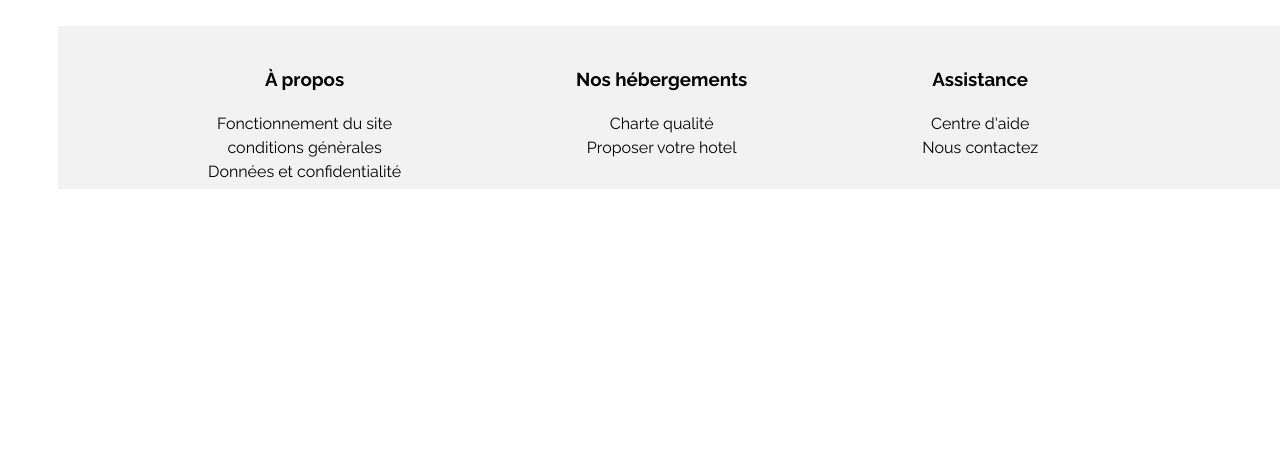
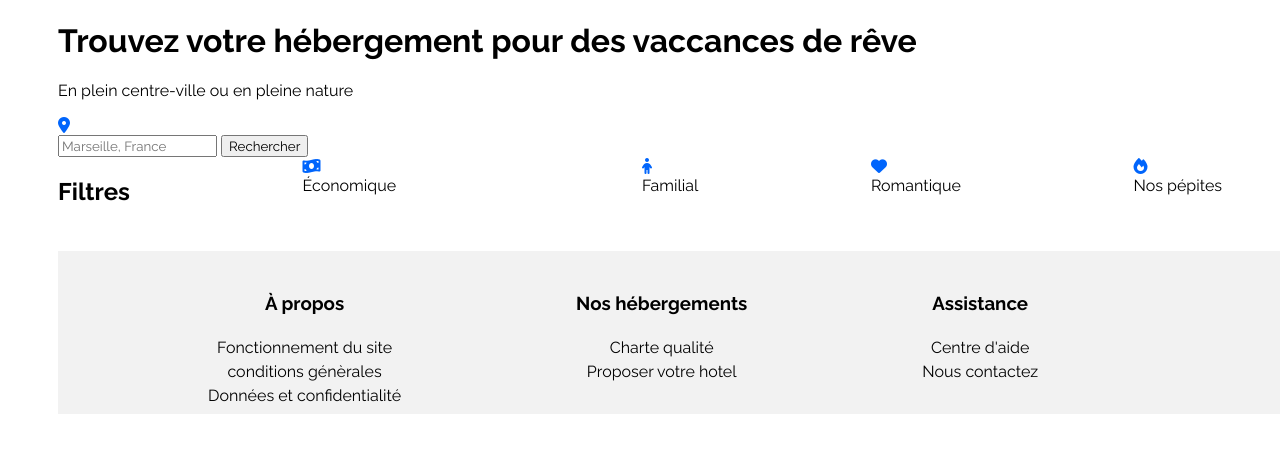
Before and after one commit to djawahir/site-reservation-hotel-Booki, a plain HTML site: page index.html in a window 1280 px wide. Shown: the part 71-524 px from the top of the page. Drawn offline with Linux system fonts and the light colour scheme.

Commit message:
ajout des filtres

```diff
--- a/index.html
+++ b/index.html
@@ -23,7 +23,47 @@
                 <li><a href="#" class="activites">Activités</a></li>
                 <li><a href="#"  class="hebergements">Hébergements</a></li>
             </nav>
+
+            <!-- ajout des filtres -->
+
+            <h1>Trouvez votre hébergement pour des vaccances de rêve</h1>
+            <p>En plein centre-ville ou en pleine nature</p>
+            <section>
+                <form>
+                    <div><i class="fa-solid fa-location-dot"></i></div>
+                    <input type="search" placeholder="Marseille, France">
+                    <button>Rechercher</button>
+                </form>
+            </section>
+
+            <section class="flexbetwen">
+                <h2>Filtres</h2>
+
+                <div class="sizefilter">
+                <div><i class="fa-solid fa-money-bill-wave"></i>
+                <div>Économique</div>
+                </div>
+            </div>
+
+                <div><i class="fa-solid fa-child"></i>
+                    <div>Familial</div>
+                </div>
+
+
+
+                <div><i class="fa-solid fa-heart"></i>
+                    <div>Romantique</div>
+                </div>
+
+
+                <div><i class="fa-sharp fa-solid fa-fire"></i>
+                    <div>Nos pépites</div>
+                </div>
+
+
+            </section>
         </header>
+
 
         <!-- mise en place du footer -->
 
```
